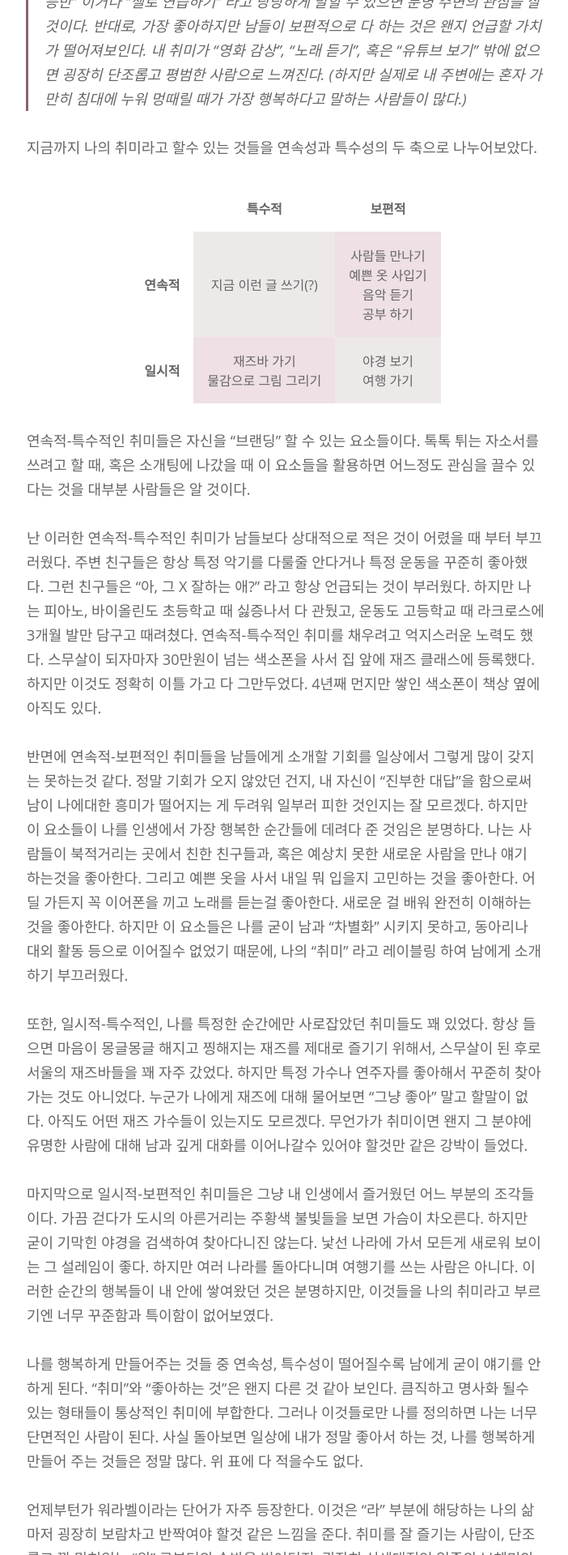
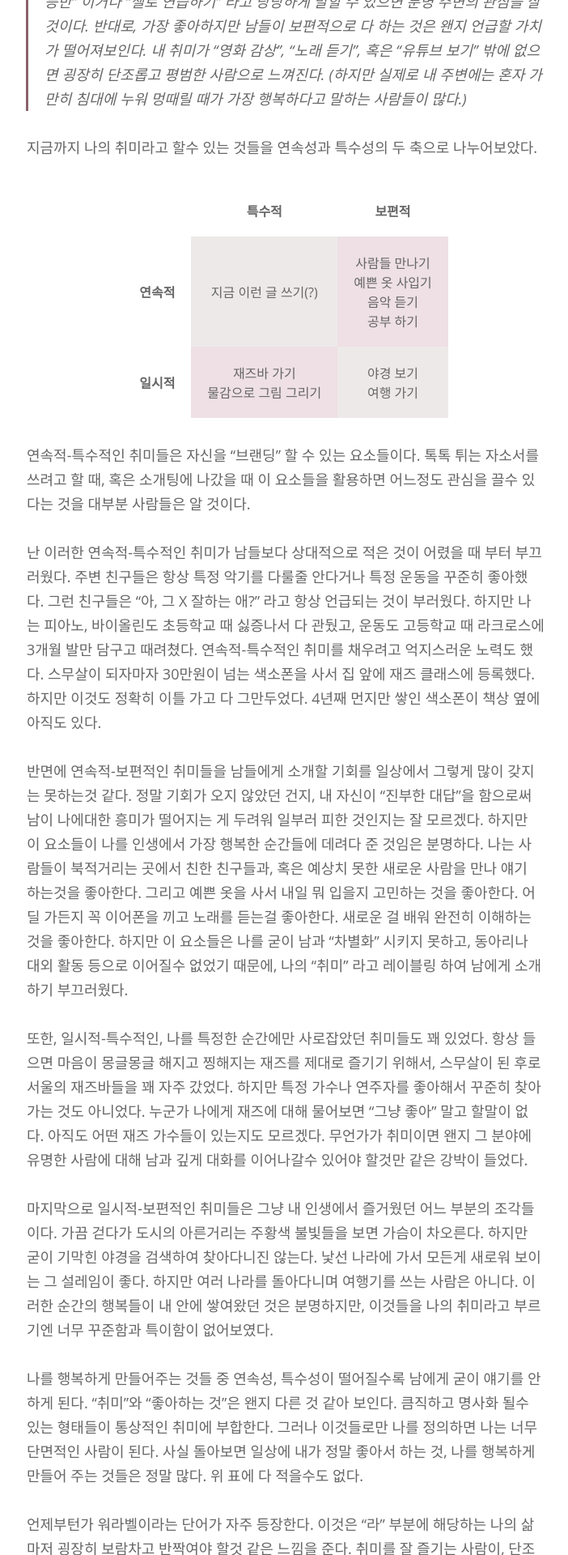
Before and after one commit to minniie/minniie.github.io, a Jekyll site: the page built from _posts/2021-08-05-post4.markdown, in a window 1280 px wide. Shown: the part 1789-3709 px from the top of the page at 81% size, without its empty margins (287-989 px from the left). Built offline with Jekyll 4.4.1, drawn with Linux system fonts in a browser that asks for light colours; nearby versions of some CDN libraries; some web fonts are replaced.

Commit message:
Update main.sass

```diff
--- a/css/main.sass
+++ b/css/main.sass
@@ -39,11 +39,11 @@ table
   border: 1px solid #FFF
   border-collapse: collapse
 th
-  padding: 17px
+  padding: 20px
   text-align: center
   background: #FFF
 td
-  padding: 17px
+  padding: 20px
   text-align: center
 
 tr:nth-child(1) td:first-child
```
